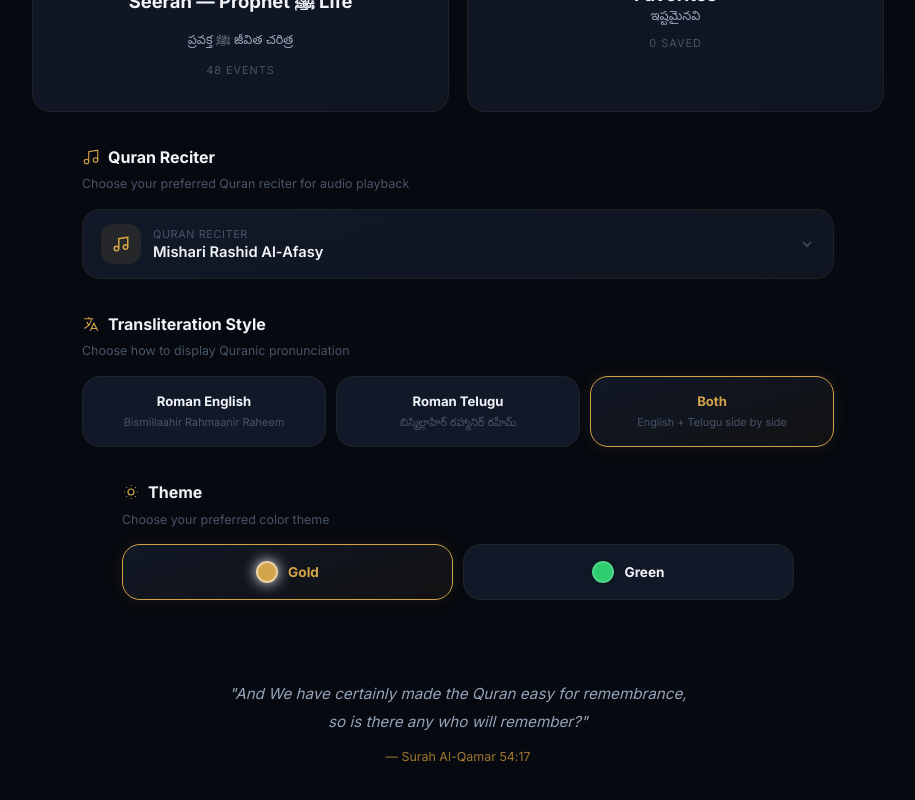
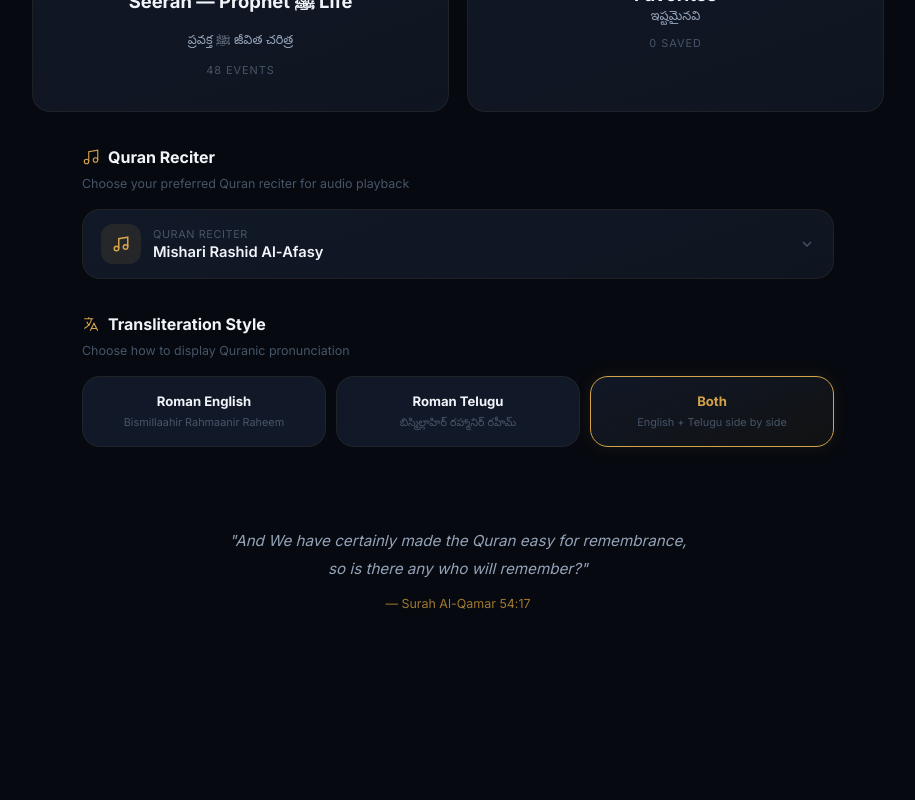
Before and after one commit to Mahendarmax/Believer-of-Almighty, a React (Vite) app: page /#/ in a window 1280 px wide. Shown: the part 1944-2744 px from the top of the page, without its empty margins (182-1097 px from the left). After the commit the page ends 2647 px from the top, so only its background shows below. Built offline with nearby package versions, Linux system fonts and the light colour scheme.

Commit message:
feat: theme switcher (Gold/Green) on Home page with full CSS variable override

```diff
--- a/src/context/SettingsContext.jsx
+++ b/src/context/SettingsContext.jsx
@@ -29,7 +29,6 @@ export const SettingsProvider = ({ children }) => {
   const [favorites, setFavorites] = useState(() => loadSetting('favorites', []))
   const [transliteration, setTransliteration] = useState(() => loadSetting('transliteration', 'both'))
   const [reciter, setReciter] = useState(() => loadSetting('reciter', 'ar.alafasy'))
-  const [theme, setTheme] = useState(() => loadSetting('theme', 'default'))
 
   // Debounced localStorage writes — batch rapid changes (e.g. font size)
   const saveTimers = useRef({})
@@ -45,15 +44,6 @@ export const SettingsProvider = ({ children }) => {
   useEffect(() => { debouncedSave('favorites', favorites, 500) }, [favorites, debouncedSave])
   useEffect(() => { debouncedSave('transliteration', transliteration, 0) }, [transliteration, debouncedSave])
   useEffect(() => { debouncedSave('reciter', reciter, 0) }, [reciter, debouncedSave])
-  useEffect(() => {
-    debouncedSave('theme', theme, 0)
-    document.body.setAttribute('data-theme', theme)
-  }, [theme, debouncedSave])
-
-  // Apply saved theme on mount
-  useEffect(() => {
-    document.body.setAttribute('data-theme', theme)
-  }, []) // eslint-disable-line react-hooks/exhaustive-deps
 
   const toggleArabic = useCallback(() => setShowArabic(prev => !prev), [])
   const increaseFontSize = useCallback(() => setFontSize(prev => Math.min(28, prev + 1)), [])
@@ -83,8 +73,7 @@ export const SettingsProvider = ({ children }) => {
     favorites, toggleFavorite, isFavorite,
     transliteration, setTransliteration,
     reciter, setReciter,
-    theme, setTheme,
-  }), [showArabic, toggleArabic, fontSize, increaseFontSize, decreaseFontSize, lastRead, updateLastRead, favorites, toggleFavorite, isFavorite, transliteration, reciter, theme])
+  }), [showArabic, toggleArabic, fontSize, increaseFontSize, decreaseFontSize, lastRead, updateLastRead, favorites, toggleFavorite, isFavorite, transliteration, reciter])
 
   return (
     <SettingsContext.Provider value={value}>
--- a/src/index.css
+++ b/src/index.css
@@ -146,34 +146,3 @@ a {
 @media (min-width: 1400px) {
   body { font-size: 17px; }
 }
-
-/* ===== THEME: GREEN (Madinah Green) ===== */
-body[data-theme="green"] {
-  --bg-primary: #041a0e;
-  --bg-secondary: #082414;
-  --bg-card: #0c2e1a;
-  --bg-card-hover: #123d24;
-  --bg-surface: #0a2816;
-
-  --accent: #2ecc71;
-  --accent-light: #58d68d;
-  --accent-dim: #1a9c54;
-  --gold: #2ecc71;
-  --gold-light: #58d68d;
-  --gold-dim: #1a9c54;
-
-  --emerald: #2ecc71;
-  --emerald-dim: #1a9c54;
-
-  --text-primary: #e8f5e9;
-  --text-secondary: #a5d6a7;
-  --text-muted: #4a7c5c;
-  --text-arabic: #c8f7d0;
-
-  --border: rgba(46, 204, 113, 0.12);
-  --border-strong: rgba(46, 204, 113, 0.30);
-
-  --shadow: 0 4px 30px rgba(0, 20, 8, 0.5);
-  --shadow-lg: 0 12px 50px rgba(0, 30, 12, 0.65);
-  --shadow-glow: 0 0 40px rgba(46, 204, 113, 0.12);
-}
--- a/src/pages/Home.css
+++ b/src/pages/Home.css
@@ -923,89 +923,6 @@
   line-height: 1.4;
 }
 
-/* ===== THEME SELECTOR ===== */
-.theme-section {
-  padding: 0 24px;
-  max-width: 720px;
-  margin: 0 auto 32px;
-  width: 100%;
-}
-
-.theme-title {
-  display: flex;
-  align-items: center;
-  gap: 8px;
-  font-size: 1rem;
-  font-weight: 700;
-  color: var(--text-primary);
-  margin-bottom: 4px;
-}
-
-.theme-title svg {
-  color: var(--accent);
-}
-
-.theme-desc {
-  font-size: 0.78rem;
-  color: var(--text-muted);
-  margin-bottom: 14px;
-}
-
-.theme-options {
-  display: flex;
-  gap: 10px;
-}
-
-.theme-btn {
-  flex: 1;
-  display: flex;
-  align-items: center;
-  justify-content: center;
-  gap: 10px;
-  padding: 16px 12px;
-  background: var(--bg-card);
-  border: 1.5px solid var(--border);
-  border-radius: var(--radius-lg);
-  transition: var(--transition);
-  cursor: pointer;
-}
-
-.theme-btn:hover {
-  border-color: var(--border-strong);
-  transform: translateY(-2px);
-  box-shadow: var(--shadow);
-}
-
-.theme-btn.active {
-  border-color: var(--accent);
-  background: linear-gradient(160deg, var(--bg-card) 0%, rgba(212,164,74,0.06) 100%);
-  box-shadow: 0 0 16px rgba(212,164,74,0.1);
-}
-
-.theme-dot {
-  width: 22px;
-  height: 22px;
-  border-radius: 50%;
-  border: 2px solid rgba(255,255,255,0.15);
-  flex-shrink: 0;
-  box-shadow: 0 0 8px rgba(0,0,0,0.3);
-}
-
-.theme-btn.active .theme-dot {
-  border-color: rgba(255,255,255,0.5);
-  box-shadow: 0 0 14px currentColor;
-}
-
-.theme-btn-label {
-  font-size: 0.85rem;
-  font-weight: 700;
-  color: var(--text-primary);
-}
-
-.theme-btn.active .theme-btn-label {
-  color: var(--accent);
-}
-
 /* ===== NAMAZ SURAHS ===== */
 .namaz-section {
   padding: 0 24px;
--- a/src/pages/Home.jsx
+++ b/src/pages/Home.jsx
@@ -107,12 +107,7 @@ ReciterPicker.displayName = 'ReciterPicker'
 
 const Home = React.memo(function Home() {
   const navigate = useNavigate()
-  const { lastRead, favorites, transliteration, setTransliteration, reciter, setReciter, theme, setTheme } = useSettings()
-
-  const themes = useMemo(() => [
-    { id: 'default', label: 'Gold', color: '#d4a44a' },
-    { id: 'green', label: 'Green', color: '#2ecc71' },
-  ], [])
+  const { lastRead, favorites, transliteration, setTransliteration, reciter, setReciter } = useSettings()
 
   useEffect(() => {}, [])
 
@@ -339,30 +334,6 @@ const Home = React.memo(function Home() {
         </div>
       </section>
 
-      {/* Theme Selector */}
-      <section className="theme-section">
-        <h3 className="theme-title">
-          <svg viewBox="0 0 24 24" fill="none" stroke="currentColor" strokeWidth="1.5" width="18" height="18">
-            <path d="M12 3v1m0 16v1m9-9h-1M4 12H3m15.364 6.364l-.707-.707M6.343 6.343l-.707-.707m12.728 0l-.707.707M6.343 17.657l-.707.707"/>
-            <circle cx="12" cy="12" r="4"/>
-          </svg>
-          Theme
-        </h3>
-        <p className="theme-desc">Choose your preferred color theme</p>
-        <div className="theme-options">
-          {themes.map(t => (
-            <button
-              key={t.id}
-              className={`theme-btn ${theme === t.id ? 'active' : ''}`}
-              onClick={() => setTheme(t.id)}
-            >
-              <span className="theme-dot" style={{ background: t.color }} />
-              <span className="theme-btn-label">{t.label}</span>
-            </button>
-          ))}
-        </div>
-      </section>
-
       {/* Quote */}
       <footer className="home-footer">
         <blockquote className="footer-quote">
```
